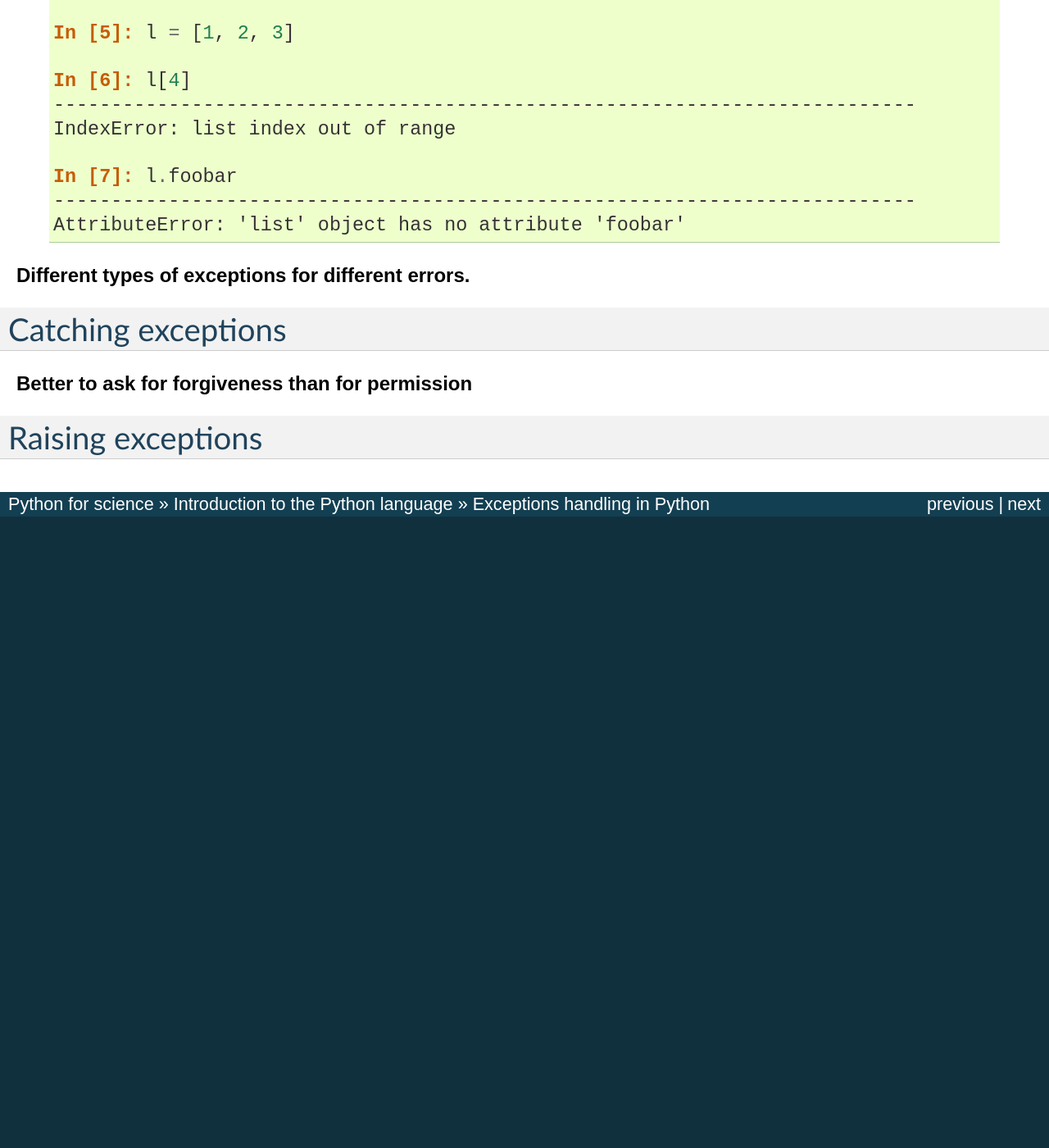
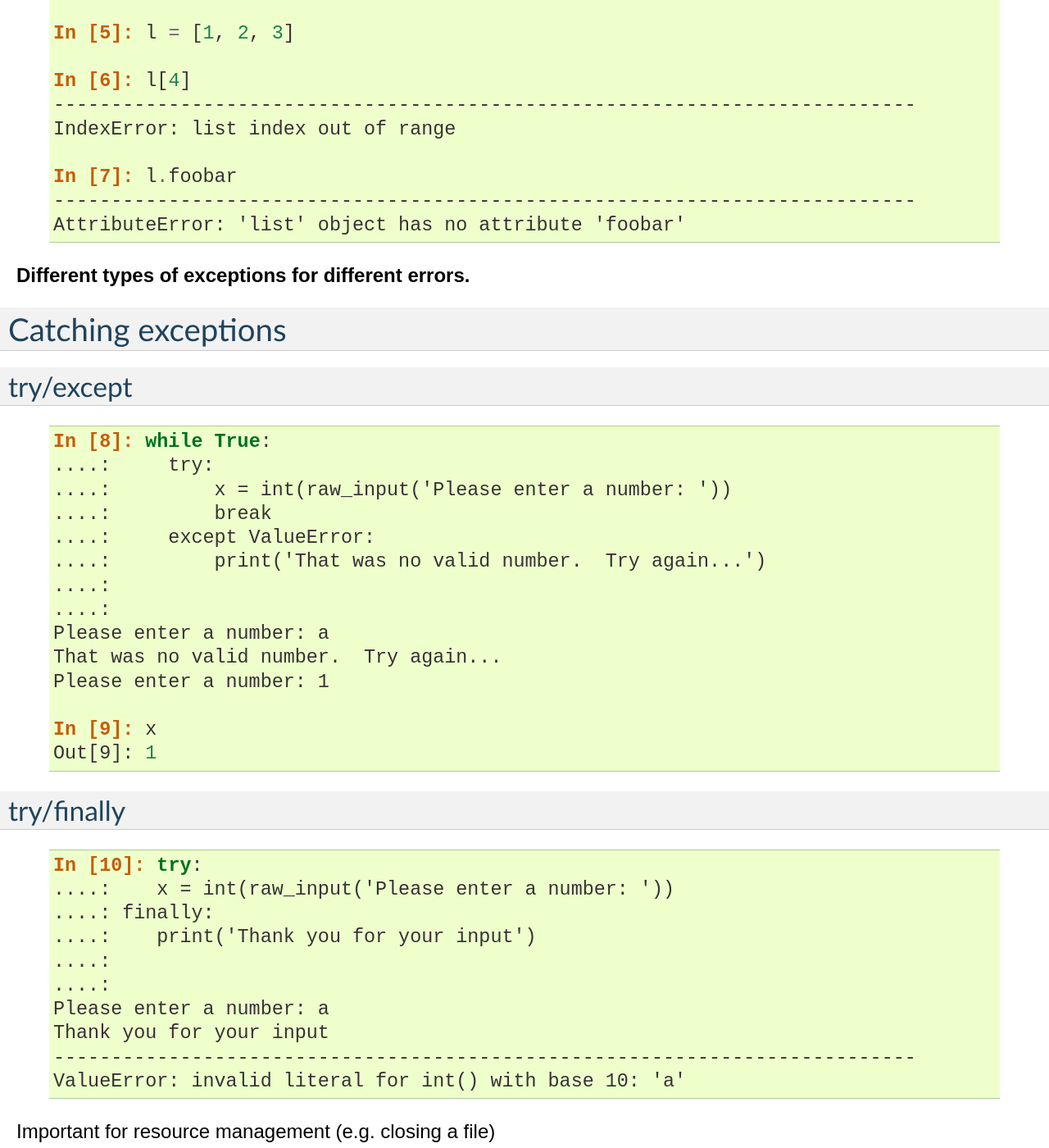
Before and after one commit to GaelVaroquaux/scipy-tutorials, a Sphinx documentation site: the page built from source/exceptions.rst, in a window 1280 px wide and 1400 px high, scrolled down 635 px. Shown: the whole window at 82% size. Built offline with Sphinx 7.4.7, drawn with Linux system fonts in a browser that asks for light colours; before the commit the page ends 1265 px from its top, so only the background shows below that; some of the changed text lies outside the part shown.

Commit message:
ENH: Complete the exceptions part.

```diff
--- a/source/exceptions.rst
+++ b/source/exceptions.rst
@@ -37,7 +37,125 @@
 Catching exceptions
 --------------------
 
-**Better to ask for forgiveness than for permission**
+try/except
+~~~~~~~~~~~
+
+  .. sourcecode:: ipython
+
+    In [8]: while True:
+    ....:     try:
+    ....:         x = int(raw_input('Please enter a number: '))
+    ....:         break
+    ....:     except ValueError:
+    ....:         print('That was no valid number.  Try again...')
+    ....:
+    ....:
+    Please enter a number: a
+    That was no valid number.  Try again...
+    Please enter a number: 1
+
+    In [9]: x
+    Out[9]: 1
+
+try/finally
+~~~~~~~~~~~~
+
+  .. sourcecode:: ipython
+
+    In [10]: try:
+    ....:    x = int(raw_input('Please enter a number: '))
+    ....: finally:
+    ....:    print('Thank you for your input')
+    ....:
+    ....:
+    Please enter a number: a
+    Thank you for your input
+    ---------------------------------------------------------------------------
+    ValueError: invalid literal for int() with base 10: 'a'
+
+Important for resource management (e.g. closing a file)
+
+Easier to ask for forgiveness than for permission
+~~~~~~~~~~~~~~~~~~~~~~~~~~~~~~~~~~~~~~~~~~~~~~~~~~
+
+Don't enforce contracts before hand.
+
+  .. sourcecode:: ipython
+
+    In [11]: def print_sorted(collection):
+       ....:     try:
+       ....:         collection.sort()
+       ....:     except AttributeError:
+       ....:         pass
+       ....:     print(collection)
+       ....:
+       ....:
+
+    In [12]: print_sorted([1, 3, 2])
+    [1, 2, 3]
+
+    In [13]: print_sorted(set((1, 3, 2)))
+    set([1, 2, 3])
+
+    In [14]: print_sorted('132')
+    132
+
 
 Raising exceptions
 ------------------
+
+* Capturing and reraising an exception:
+
+  .. sourcecode:: ipython
+
+    In [15]: def filter_name(name):
+       ....:	try:
+       ....:	    name = name.encode('ascii')
+       ....:	except UnicodeError, e:
+       ....:	    if name == 'Gaël':
+       ....:		print('OK, Gaël')
+       ....:	    else:
+       ....:		raise e
+       ....:	return name
+       ....:
+
+    In [16]: filter_name('Gaël')
+    OK, Gaël
+    Out[16]: 'Ga\xc3\xabl'
+
+    In [17]: filter_name('Stéfan')
+    ---------------------------------------------------------------------------
+    UnicodeDecodeError: 'ascii' codec can't decode byte 0xc3 in position 2: ordinal not in range(128)
+
+
+* Exceptions to pass messages between parts of the code:
+
+  .. sourcecode:: ipython
+
+    In [17]: def achilles_arrow(x):
+       ....:    if abs(x - 1) < 1e-3:
+       ....:        raise StopIteration
+       ....:    x = 1 - (1-x)/2.
+       ....:    return x
+       ....:
+
+    In [18]: x = 0
+
+    In [19]: while True:
+       ....:     try:
+       ....:         x = achilles_arrow(x)
+       ....:     except StopIteration:
+       ....:         break
+       ....:
+       ....:
+
+    In [20]: x
+    Out[20]: 0.9990234375
+
+
+**Use exceptions to notify certain conditions are met (e.g.
+StopIteration) or not (e.g. custom error raising)**
+
+.. warning::
+
+    Capturing and not raising exception can lead to difficult debuging.
```
